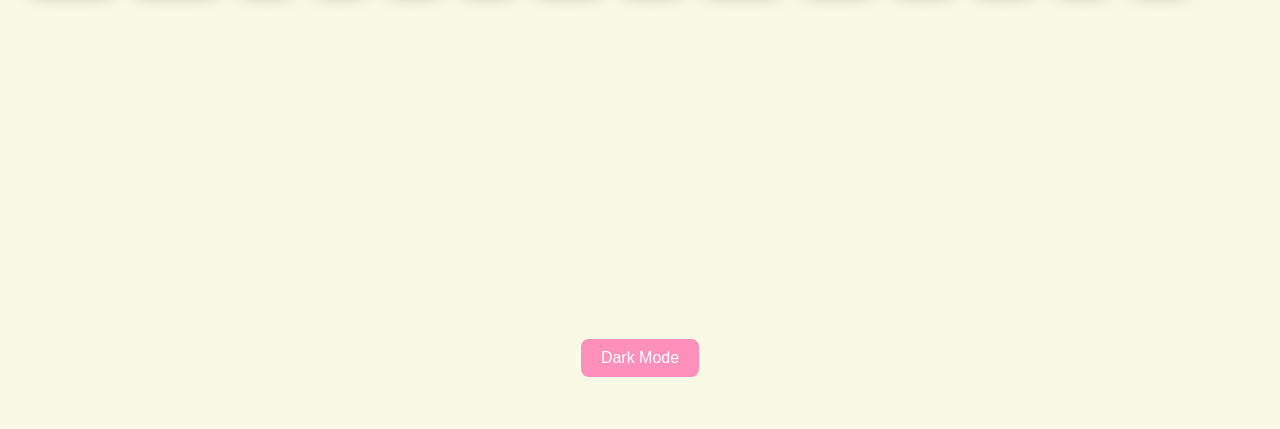
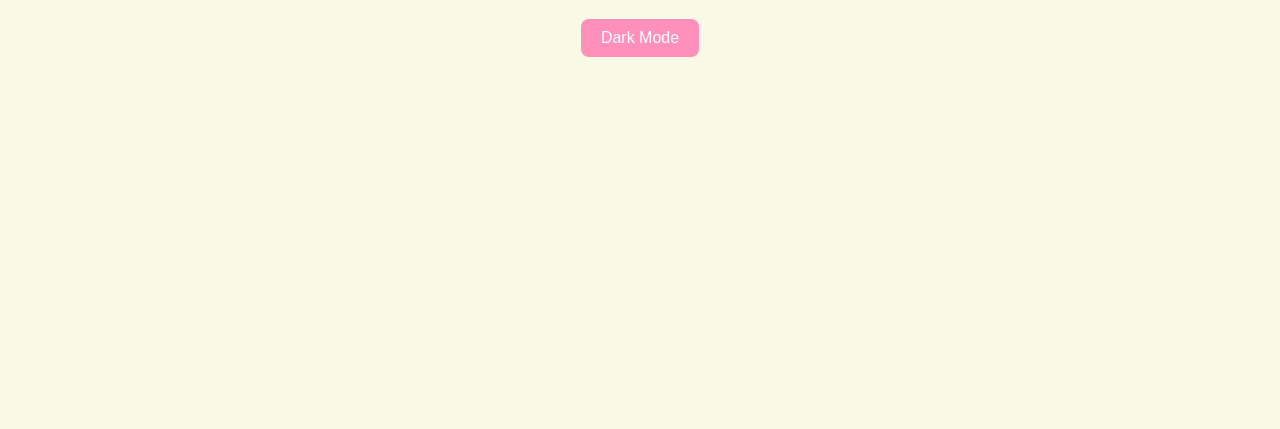
Before and after one commit to tuanduyne/dashboard, a plain HTML site: page index.html in a window 1280 px wide. Shown: the part 491-920 px from the top of the page. Before the commit the page ends 868 px from the top, so only its background shows below. Drawn offline with Linux system fonts and the light colour scheme.

Commit message:
fix layout p2

```diff
--- a/style.css
+++ b/style.css
@@ -429,11 +429,11 @@ img {
   height: 60px;
 }
 
-main{
+.main-contact{
  margin: 0;
-  height: 100vh; /* chiếm toàn màn hình */
+  height: 100vh;
   display: flex;
-  align-items: center;   /* căn giữa theo trục dọc */
+  align-items: center;
   justify-content: center;
 
 }
```
Also changed, not shown: contact.html (+1 -1 lines).
